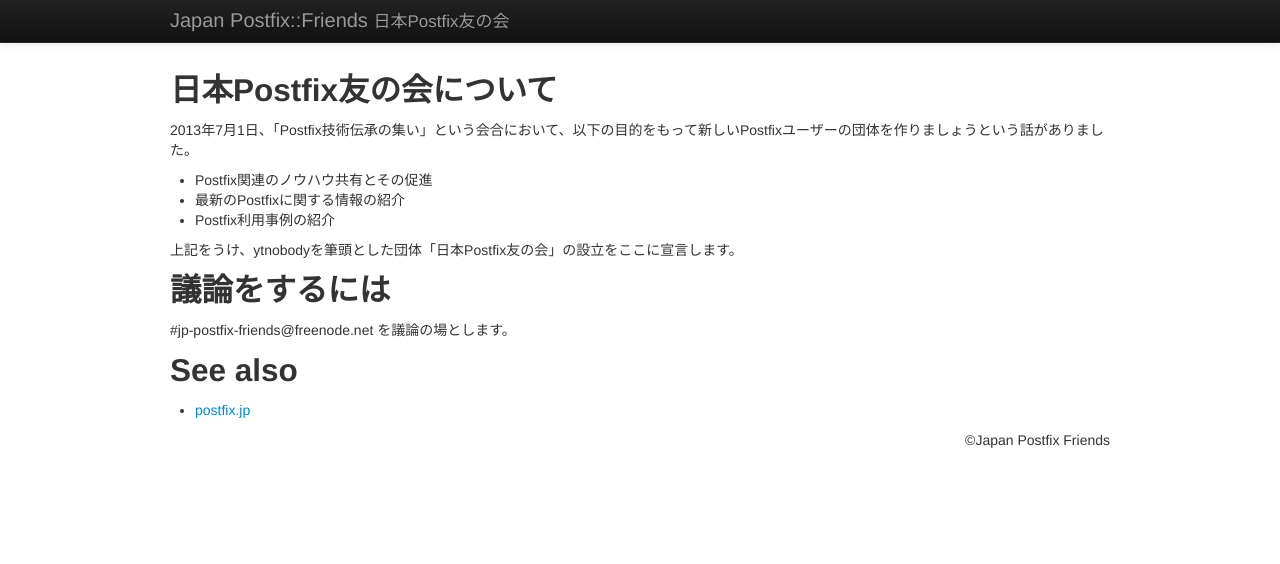
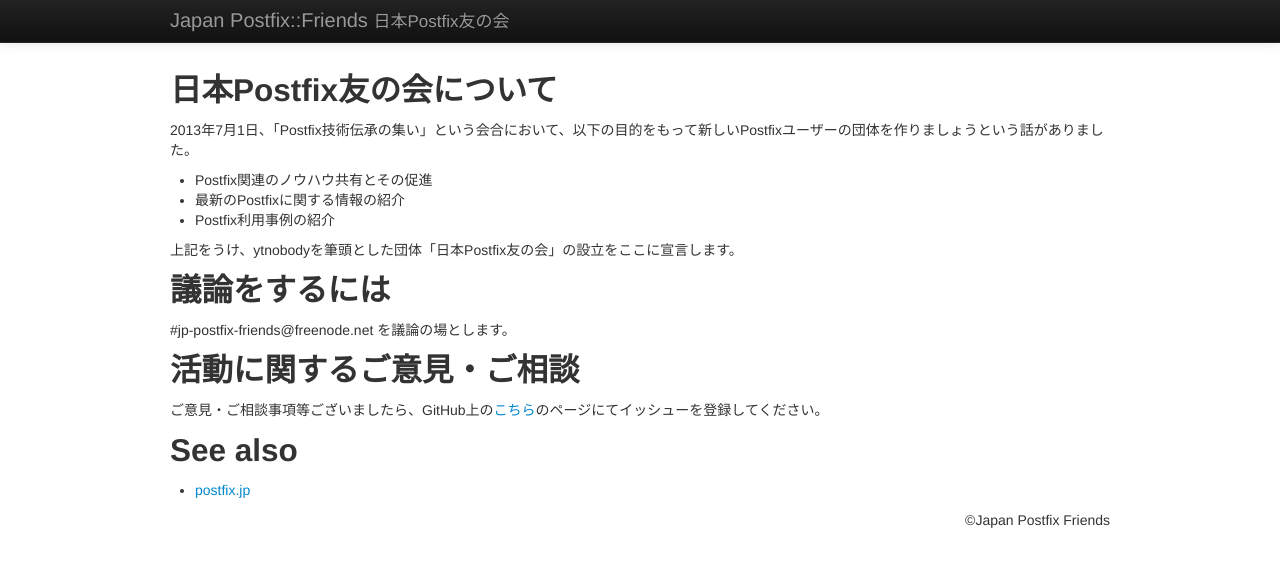
Before and after one commit to postfix-friends/postfix-friends.github.com, a plain HTML site: page index.html in a window 1280 px wide. Drawn offline with Linux system fonts and the light colour scheme.

Commit message:
add issue link

```diff
--- a/index.html
+++ b/index.html
@@ -33,6 +33,10 @@
     <p>上記をうけ、ytnobodyを筆頭とした団体「日本Postfix友の会」の設立をここに宣言します。</p>
     <h2>議論をするには</h2>
     <p><span>#jp-postfix-friends@freenode.net</span> を議論の場とします。
+    <h2>活動に関するご意見・ご相談</h2>
+    <p>
+      ご意見・ご相談事項等ございましたら、GitHub上の<a href="https://github.com/postfix-friends/action-request/issues">こちら</a>のページにてイッシューを登録してください。
+    </p>
     <h2>See also</h2>
     <ul>
       <li><a href="http://www.postfix.jp/">postfix.jp</a></li>
```
